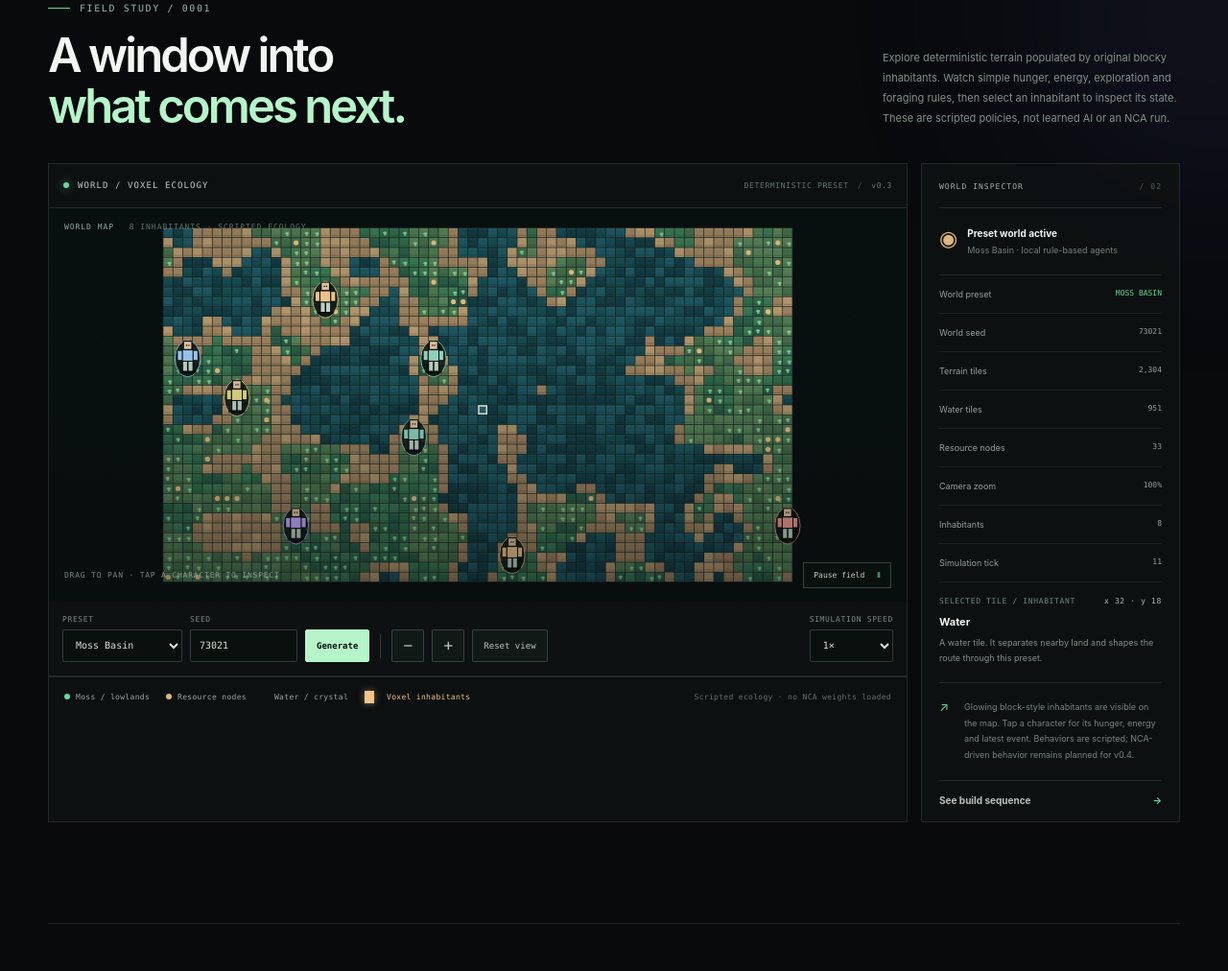
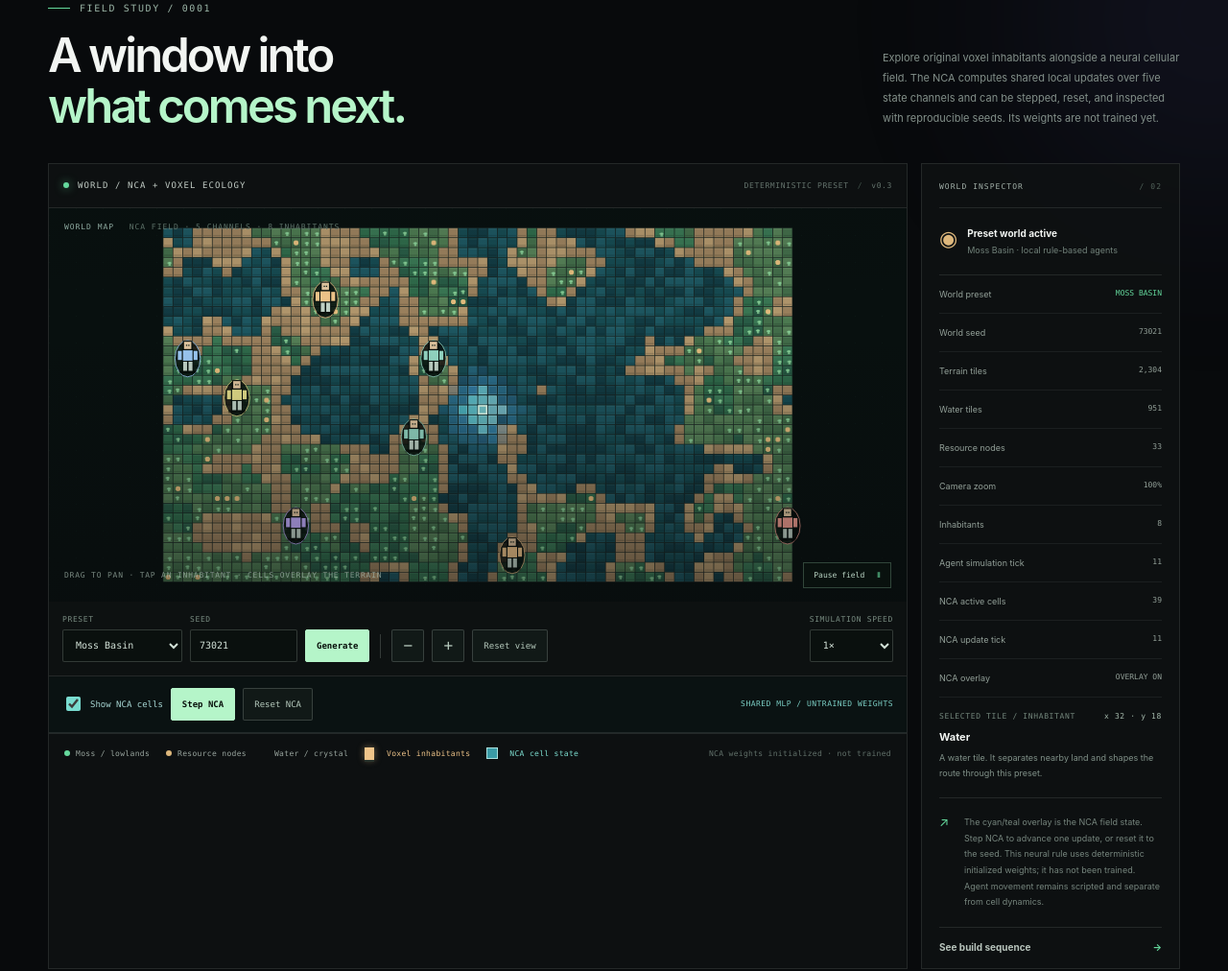
Before and after one commit to sohan-a11y/DOTS-Living-World, a website with bundled scripts: page index.html in a window 1280 px wide. Shown: the part 760-1772 px from the top of the page at 96% size. Built offline with nearby package versions, Linux system fonts and the light colour scheme.

Commit message:
feat(v0.4): implement local neural cellular automata runtime

```diff
--- a/index.html
+++ b/index.html
@@ -31,7 +31,7 @@
         <a href="#roadmap">Roadmap</a>
         <a href="https://github.com/sohan-a11y/DOTS-Living-World" target="_blank" rel="noreferrer">Source <span aria-hidden="true">↗</span></a>
       </nav>
-      <div class="release-pill"><span class="status-dot"></span> VOXEL ECOLOGY / v0.3</div>
+      <div class="release-pill"><span class="status-dot"></span> NCA CORE / v0.4</div>
     </header>
 
     <main id="top">
@@ -44,7 +44,7 @@
             <a class="button button-primary" href="#field">Explore the field <span aria-hidden="true">↘</span></a>
             <a class="text-link" href="#architecture">Understand the system <span aria-hidden="true">→</span></a>
           </div>
-          <div class="hero-note"><span class="note-icon">✳</span><span>v0.3 adds original voxel inhabitants and inspectable rule-based ecology. A learned NCA runtime remains planned for v0.4.</span></div>
+          <div class="hero-note"><span class="note-icon">✳</span><span>v0.4 adds an actual shared neural cellular update rule over a local field. Its deterministic weights are initialized, not trained; experiments are replayable.</span></div>
         </div>
         <div class="hero-side" aria-label="Project status">
           <div class="side-label">SYSTEM NOTES <span>001—003</span></div>
@@ -67,19 +67,19 @@
       <section class="field-section content-width" id="field">
         <div class="section-heading">
           <div><div class="eyebrow"><span class="eyebrow-line"></span> FIELD STUDY / 0001</div><h2>A window into<br /><em>what comes next.</em></h2></div>
-          <div class="section-aside">Explore deterministic terrain populated by original blocky inhabitants. Watch simple hunger, energy, exploration and foraging rules, then select an inhabitant to inspect its state. These are scripted policies, not learned AI or an NCA run.</div>
+          <div class="section-aside">Explore original voxel inhabitants alongside a neural cellular field. The NCA computes shared local updates over five state channels and can be stepped, reset, and inspected with reproducible seeds. Its weights are not trained yet.</div>
         </div>
         <div class="field-layout">
           <article class="field-frame">
             <div class="frame-topbar">
-              <div class="frame-title"><span class="live-dot"></span><span>WORLD / VOXEL ECOLOGY</span></div>
+              <div class="frame-title"><span class="live-dot"></span><span>WORLD / NCA + VOXEL ECOLOGY</span></div>
               <div class="frame-meta"><span>DETERMINISTIC PRESET</span><span class="meta-separator">/</span><span>v0.3</span></div>
             </div>
             <div class="canvas-wrap">
               <canvas id="world-field" aria-label="Interactive world map with deterministic terrain and original voxel inhabitants. Drag to pan, zoom with controls, and select a tile or inhabitant to inspect it." role="img" tabindex="0"></canvas>
-              <div class="canvas-top-label">WORLD MAP <span>8 INHABITANTS · SCRIPTED ECOLOGY</span></div>
+              <div class="canvas-top-label">WORLD MAP <span>NCA FIELD · 5 CHANNELS · 8 INHABITANTS</span></div>
               <div class="canvas-bottom">
-                <span>DRAG TO PAN · TAP A CHARACTER TO INSPECT</span>
+                <span>DRAG TO PAN · TAP AN INHABITANT · CELLS OVERLAY THE TERRAIN</span>
                 <button class="preview-toggle" id="preview-toggle" type="button" aria-pressed="false">Pause field <span aria-hidden="true">Ⅱ</span></button>
               </div>
             </div>
@@ -106,12 +106,19 @@
                 </select>
               </label>
             </div>
+            <div class="nca-controls" aria-label="Neural cellular automata controls">
+              <label class="nca-overlay-control"><input id="nca-overlay" type="checkbox" checked /> <span>Show NCA cells</span></label>
+              <button class="control-button control-primary" id="nca-step" type="button">Step NCA</button>
+              <button class="control-button" id="nca-reset" type="button">Reset NCA</button>
+              <span class="nca-model-note">SHARED MLP / UNTRAINED WEIGHTS</span>
+            </div>
             <div class="frame-footer">
               <span><i class="legend legend-mint"></i> Moss / lowlands</span>
               <span><i class="legend legend-amber"></i> Resource nodes</span>
               <span><i class="legend legend-cyan"></i> Water / crystal</span>
               <span class="inhabitant-legend">Voxel inhabitants</span>
-              <span class="disclaimer">Scripted ecology · no NCA weights loaded</span>
+              <span class="nca-legend">NCA cell state</span>
+              <span class="disclaimer">NCA weights initialized · not trained</span>
             </div>
           </article>
 
@@ -125,13 +132,16 @@
             <div class="inspector-row"><span>Resource nodes</span><span id="metric-resources">—</span></div>
             <div class="inspector-row"><span>Camera zoom</span><span id="metric-zoom">100%</span></div>
             <div class="inspector-row"><span>Inhabitants</span><span id="metric-inhabitants">8</span></div>
-            <div class="inspector-row"><span>Simulation tick</span><span id="metric-tick">0</span></div>
+            <div class="inspector-row"><span>Agent simulation tick</span><span id="metric-tick">0</span></div>
+            <div class="inspector-row"><span>NCA active cells</span><span id="metric-nca-cells">13</span></div>
+            <div class="inspector-row"><span>NCA update tick</span><span id="metric-nca-tick">0</span></div>
+            <div class="inspector-row"><span>NCA overlay</span><span id="metric-nca-status">OVERLAY ON</span></div>
             <div class="tile-inspector" aria-live="polite">
               <div class="tile-inspector-head"><span>SELECTED TILE / INHABITANT</span><span id="tile-coordinate">x 32 · y 18</span></div>
               <strong id="tile-name">Select a tile</strong>
               <p id="tile-description">Tap a glowing block-style character to inspect its needs and behavior, or tap an empty tile to inspect terrain.</p>
             </div>
-            <div class="inspector-callout"><span class="callout-mark">↗</span><p>Glowing block-style inhabitants are visible on the map. Tap a character for its hunger, energy and latest event. Behaviors are scripted; NCA-driven behavior remains planned for v0.4.</p></div>
+            <div class="inspector-callout"><span class="callout-mark">↗</span><p>The cyan/teal overlay is the NCA field state. Step NCA to advance one update, or reset it to the seed. This neural rule uses deterministic initialized weights; it has not been trained. Agent movement remains scripted and separate from cell dynamics.</p></div>
             <a href="#roadmap" class="inspector-link">See build sequence <span>→</span></a>
           </aside>
         </div>
@@ -178,8 +188,8 @@
         <div class="roadmap-list">
           <div class="roadmap-item"><span class="roadmap-version">v0.1</span><div><strong>Web foundation</strong><small>Responsive shell · project isolation · checks</small></div><span class="roadmap-status">DONE</span></div>
           <div class="roadmap-item"><span class="roadmap-version">v0.2</span><div><strong>Interactive world viewer</strong><small>Camera · field controls · deterministic presets</small></div><span class="roadmap-status">DONE</span></div>
-          <div class="roadmap-item active"><span class="roadmap-version">v0.3</span><div><strong>Voxel inhabitants</strong><small>Original characters · basic needs · rule-based ecology</small></div><span class="roadmap-status">CURRENT</span></div>
-          <div class="roadmap-item"><span class="roadmap-version">v0.4</span><div><strong>NCA simulation core</strong><small>Learned local dynamics · replayable experiments</small></div><span class="roadmap-status">PLANNED</span></div>
+          <div class="roadmap-item"><span class="roadmap-version">v0.3</span><div><strong>Voxel inhabitants</strong><small>Original characters · basic needs · rule-based ecology</small></div><span class="roadmap-status">DONE</span></div>
+          <div class="roadmap-item active"><span class="roadmap-version">v0.4</span><div><strong>NCA simulation core</strong><small>Shared neural rule · local state channels · replayable runs</small></div><span class="roadmap-status">CURRENT</span></div>
           <div class="roadmap-item"><span class="roadmap-version">v0.5–0.8</span><div><strong>Intelligence, learning, and public beta</strong><small>LLM · DOTS · sharing · safety · scale</small></div><span class="roadmap-status">PLANNED</span></div>
           <div class="roadmap-item final-milestone"><span class="roadmap-version">v1.0</span><div><strong>Production release</strong><small>Measured capacity · security review · rollback</small></div><span class="roadmap-status">TARGET</span></div>
         </div>
@@ -187,17 +197,17 @@
 
       <section class="closing-section content-width">
         <div class="closing-orbit" aria-hidden="true"><span></span><span></span><span></span><span></span><span></span></div>
-        <div class="eyebrow"><span class="eyebrow-line"></span> THE WORLD NOW HAS INHABITANTS</div>
+        <div class="eyebrow"><span class="eyebrow-line"></span> LOCAL NEURAL RULES ARE RUNNING</div>
         <h2>Explore the world.<br /><em>Find the details.</em></h2>
-        <p>Watch scripted inhabitants explore, seek food and recover energy. Real learned cellular dynamics and language-driven world creation remain future milestones.</p>
+        <p>Run the NCA field one step at a time or alongside the inhabitants. Training, language-driven world authoring and DOTS integration remain future milestones.</p>
         <a class="button button-primary" href="https://github.com/sohan-a11y/DOTS-Living-World" target="_blank" rel="noreferrer">Follow the project on GitHub <span aria-hidden="true">↗</span></a>
       </section>
     </main>
 
     <footer class="site-footer content-width">
       <a class="footer-brand" href="#top">DOTS / LIVING WORLDS</a>
-      <span>v0.3 VOXEL ECOLOGY</span>
-      <span>RULE-BASED AGENTS · NCA CORE PLANNED FOR v0.4</span>
+      <span>v0.4 NCA CORE</span>
+      <span>SHARED NEURAL RULE · INITIALIZED WEIGHTS, NOT TRAINED</span>
     </footer>
     <script type="module" src="/src/main.js"></script>
   </body>
--- a/package.json
+++ b/package.json
@@ -1,13 +1,13 @@
 {
   "name": "dots-living-world",
-  "version": "0.3.0",
+  "version": "0.4.0",
   "private": true,
   "description": "A web-native artificial-world experience powered by NCA, LLMs, and DOTS continual learning.",
   "type": "module",
   "scripts": {
     "dev": "node scripts/serve.mjs",
     "test": "node --test",
-    "check": "node --check src/main.js && node --check src/field.js && node --check src/world.js && node --check src/agents.js && npm test"
+    "check": "node --check src/main.js && node --check src/field.js && node --check src/world.js && node --check src/agents.js && node --check src/nca.js && npm test"
   },
   "engines": {
     "node": ">=20"
--- a/src/main.js
+++ b/src/main.js
@@ -1,5 +1,6 @@
 import { createWorld, getTile, terrainDescription } from "./world.js";
 import { createAgents, stepAgents } from "./agents.js";
+import { createNcaField, stepNca, countActiveCells } from "./nca.js";
 
 const $ = (id) => document.getElementById(id);
 const canvas = $("world-field");
@@ -8,17 +9,23 @@ const playButton = $("preview-toggle");
 const presetInput = $("world-preset");
 const seedInput = $("world-seed");
 const speedInput = $("world-speed");
+const ncaOverlayInput = $("nca-overlay");
+const ncaResetButton = $("nca-reset");
+const ncaStepButton = $("nca-step");
 const metrics = {
   preset: $("metric-preset"), seed: $("metric-seed"), tiles: $("metric-tiles"),
   water: $("metric-water"), resources: $("metric-resources"), zoom: $("metric-zoom"),
   title: $("world-state-title"), subtitle: $("world-state-subtitle"),
   coordinate: $("tile-coordinate"), tileName: $("tile-name"), tileDescription: $("tile-description"),
-  inhabitants: $("metric-inhabitants"), tick: $("metric-tick")
+  inhabitants: $("metric-inhabitants"), tick: $("metric-tick"),
+  ncaCells: $("metric-nca-cells"), ncaTick: $("metric-nca-tick"), ncaStatus: $("metric-nca-status")
 };
 
 if (canvas && ctx && playButton && presetInput && seedInput && speedInput) {
   let world = createWorld();
   let agents = createAgents(world);
+  let ncaField = createNcaField({ width: world.width, height: world.height, seed: world.seed });
+  let ncaOverlayVisible = ncaOverlayInput ? ncaOverlayInput.checked : true;
   let simulationTick = 0;
   let simulationAccumulator = 0;
   let selectedAgentId = null;
@@ -59,6 +66,9 @@ if (canvas && ctx && playButton && presetInput && seedInput && speedInput) {
     metrics.zoom.textContent = Math.round(camera.zoom * 100) + "%";
     metrics.inhabitants.textContent = String(agents.length);
     metrics.tick.textContent = simulationTick.toLocaleString();
+    metrics.ncaCells.textContent = countActiveCells(ncaField).toLocaleString();
+    metrics.ncaTick.textContent = ncaField.tick.toLocaleString();
+    metrics.ncaStatus.textContent = ncaOverlayVisible ? "OVERLAY ON" : "OVERLAY OFF";
     const selectedAgent = agents.find(agent => agent.id === selectedAgentId);
     if (selectedAgent) {
       metrics.title.textContent = "Inhabitant selected";
@@ -125,6 +135,23 @@ if (canvas && ctx && playButton && presetInput && seedInput && speedInput) {
         ctx.fillStyle = colors.resource;
         ctx.fillRect(cx - r, cy - r * 1.5, r * 2, r * 3);
         ctx.fillRect(cx - r * 1.5, cy - r, r * 3, r * 2);
+      }
+    }
+    if (ncaOverlayVisible) {
+      for (let y = 0; y < ncaField.height; y++) {
+        for (let x = 0; x < ncaField.width; x++) {
+          const index = (y * ncaField.width + x) * ncaField.channels;
+          const alive = ncaField.state[index];
+          if (alive < 0.025) continue;
+          const pigment = ncaField.state[index + 1], nutrient = ncaField.state[index + 2], signal = ncaField.state[index + 3];
+          const px = left + x * scale, py = top + y * scale;
+          if (px + scale < 0 || py + scale < 0 || px > rect.width || py > rect.height) continue;
+          const red = Math.round(64 + pigment * 94), green = Math.round(143 + signal * 95), blue = Math.round(171 + nutrient * 78);
+          const alpha = Math.min(0.84, 0.18 + alive * 0.54 + signal * 0.12);
+          ctx.fillStyle = `rgba(${red},${green},${blue},${alpha})`;
+          ctx.fillRect(px + 0.6, py + 0.6, Math.max(0.8, scale - 1.2), Math.max(0.8, scale - 1.2));
+          if (scale >= 7) { ctx.strokeStyle = `rgba(220,255,251,${Math.min(0.75, alive * 0.4)})`; ctx.lineWidth = 0.5; ctx.strokeRect(px + 1, py + 1, Math.max(0, scale - 2), Math.max(0, scale - 2)); }
+        }
       }
     }
     if (scale > 5) {
@@ -218,6 +245,7 @@ if (canvas && ctx && playButton && presetInput && seedInput && speedInput) {
     while (simulationAccumulator >= 420) {
       simulationAccumulator -= 420;
       agents = stepAgents(world, agents);
+      ncaField = stepNca(ncaField, { updateRate: 0.55 });
       simulationTick += 1;
       stepped = true;
     }
@@ -256,6 +284,8 @@ if (canvas && ctx && playButton && presetInput && seedInput && speedInput) {
     seedInput.setCustomValidity("");
     world = createWorld({ seed, presetId: presetInput.value });
     agents = createAgents(world);
+    ncaField = createNcaField({ width: world.width, height: world.height, seed: world.seed });
+    ncaOverlayVisible = ncaOverlayInput ? ncaOverlayInput.checked : true;
     simulationTick = 0;
     simulationAccumulator = 0;
     selectedAgentId = null;
@@ -308,6 +338,9 @@ if (canvas && ctx && playButton && presetInput && seedInput && speedInput) {
   $("zoom-out").addEventListener("click", () => zoomCenter(1 / 1.2));
   $("reset-view").addEventListener("click", () => { camera = { x: 0, y: 0, zoom: 1 }; updateInspector(); requestDraw(); });
   speedInput.addEventListener("change", requestDraw);
+  if (ncaOverlayInput) ncaOverlayInput.addEventListener("change", () => { ncaOverlayVisible = ncaOverlayInput.checked; updateInspector(); requestDraw(); });
+  if (ncaResetButton) ncaResetButton.addEventListener("click", () => { ncaField = createNcaField({ width: world.width, height: world.height, seed: world.seed }); updateInspector(); requestDraw(); });
+  if (ncaStepButton) ncaStepButton.addEventListener("click", () => { ncaField = stepNca(ncaField, { updateRate: 1 }); updateInspector(); requestDraw(); });
   canvas.addEventListener("pointerdown", event => {
     if (event.button !== 0) return;
     canvas.setPointerCapture(event.pointerId);
--- /dev/null
+++ b/src/nca.js
@@ -0,0 +1,56 @@
+export const NCA_CHANNELS = Object.freeze(["alive", "pigment", "nutrient", "signal", "age"]);
+const CHANNELS=NCA_CHANNELS.length, INPUT_FEATURES=CHANNELS*3, HIDDEN=12;
+const UPDATE_SCALES=Object.freeze([0.15,0.075,0.045,0.09,0.035]);
+function randomGenerator(seed){let state=seed>>>0;return()=>{state=(state+0x6d2b79f5)>>>0;let value=state;value=Math.imul(value^(value>>>15),value|1);value^=value+Math.imul(value^(value>>>7),value|61);return((value^(value>>>14))>>>0)/4294967296;};}
+function clamp(v){return Math.max(0,Math.min(1,v));}
+function validSeed(seed){return Number.isSafeInteger(seed)&&seed>=1&&seed<=4294967295;}
+function makeWeights(seed){
+ const random=randomGenerator(seed^0xB5297A4D);
+ const input=new Float32Array(HIDDEN*INPUT_FEATURES),inputBias=new Float32Array(HIDDEN),output=new Float32Array(CHANNELS*HIDDEN),outputBias=new Float32Array(CHANNELS);
+ for(let i=0;i<input.length;i++)input[i]=(random()-.5)*.24;
+ for(let i=0;i<inputBias.length;i++)inputBias[i]=(random()-.5)*.05;
+ for(let i=0;i<output.length;i++)output[i]=(random()-.5)*.24;
+ for(let i=0;i<outputBias.length;i++)outputBias[i]=(random()-.5)*.04;
+ const set=(neuron,feature,weight)=>{input[neuron*INPUT_FEATURES+feature]=weight;};
+ for(let neuron=0;neuron<6;neuron++){input.fill(0,neuron*INPUT_FEATURES,(neuron+1)*INPUT_FEATURES);inputBias[neuron]=0;}
+ set(0,1,3);inputBias[0]=-.35; set(1,0,2);inputBias[1]=-.5; set(2,2,3); set(3,2,-3); set(4,10,2);inputBias[4]=-.2; set(5,7,2);inputBias[5]=-.3;
+ output.fill(0,0,HIDDEN);
+ output[0]=.85;output[1]=-.24;output[2]=.25;output[3]=-.05;output[4]=.12;output[5]=.06;outputBias[0]=-.02;
+ return{input,inputBias,output,outputBias};
+}
+function cellNoise(seed,tick,index){let v=(seed^Math.imul(tick+1,0x9e3779b1)^Math.imul(index+1,0x85ebca77))>>>0;v^=v>>>16;v=Math.imul(v,0x7feb352d);v^=v>>>15;v=Math.imul(v,0x846ca68b);v^=v>>>16;return(v>>>0)/4294967296;}
+export function createNcaField({width=64,height=36,seed=73021,seedRadius=2}={}){
+ if(!Number.isInteger(width)||!Number.isInteger(height)||width<8||height<8||width*height>16384)throw new RangeError("NCA dimensions must be at least 8×8 and no more than 16,384 cells.");
+ if(!validSeed(seed))throw new RangeError("NCA seed must be an integer from 1 to 4294967295.");
+ if(!Number.isInteger(seedRadius)||seedRadius<1||seedRadius>6)throw new RangeError("Seed radius must be an integer from 1 to 6.");
+ const state=new Float32Array(width*height*CHANNELS),random=randomGenerator(seed^0x68bc21eb),cx=Math.floor(width/2),cy=Math.floor(height/2);
+ for(let i=0;i<width*height;i++){state[i*CHANNELS+2]=.42+random()*.12;state[i*CHANNELS+3]=random()*.025;}
+ for(let y=Math.max(0,cy-seedRadius);y<=Math.min(height-1,cy+seedRadius);y++)for(let x=Math.max(0,cx-seedRadius);x<=Math.min(width-1,cx+seedRadius);x++){
+  const dx=x-cx,dy=y-cy;if(dx*dx+dy*dy>seedRadius*seedRadius)continue;const b=(y*width+x)*CHANNELS;
+  state[b]=1;state[b+1]=clamp(.35+(dx+seedRadius)/(seedRadius*4));state[b+2]=.68;state[b+3]=.72;state[b+4]=.05;
+ }
+ return{width,height,seed:seed>>>0,tick:0,channels:CHANNELS,channelNames:NCA_CHANNELS,state,weights:makeWeights(seed)};
+}
+export function stepNca(field,{updateRate=.5}={}){
+ if(!field||!Number.isInteger(field.width)||!Number.isInteger(field.height)||!(field.state instanceof Float32Array)||field.state.length!==field.width*field.height*CHANNELS||!field.weights)throw new TypeError("stepNca requires a field created by createNcaField.");
+ if(typeof updateRate!=="number"||!Number.isFinite(updateRate)||updateRate<=0||updateRate>1)throw new RangeError("NCA updateRate must be greater than 0 and at most 1.");
+ const{width,height,state,weights}=field,next=new Float32Array(state.length),features=new Float32Array(INPUT_FEATURES),hidden=new Float32Array(HIDDEN),outputs=new Float32Array(CHANNELS),nextTick=field.tick+1;
+ for(let y=0;y<height;y++)for(let x=0;x<width;x++){
+  const index=y*width+x,b=index*CHANNELS;next.set(state.subarray(b,b+CHANNELS),b);
+  if(cellNoise(field.seed,nextTick,index)>=updateRate)continue;
+  for(let ch=0;ch<CHANNELS;ch++){
+   const center=state[b+ch];let sum=0,count=0;
+   for(let dy=-1;dy<=1;dy++)for(let dx=-1;dx<=1;dx++){if(dx===0&&dy===0)continue;const nx=x+dx,ny=y+dy;if(nx<0||ny<0||nx>=width||ny>=height)continue;sum+=state[(ny*width+nx)*CHANNELS+ch];count++;}
+   const mean=count?sum/count:0;features[ch*3]=center;features[ch*3+1]=mean;features[ch*3+2]=mean-center;
+  }
+  for(let neuron=0;neuron<HIDDEN;neuron++){let total=weights.inputBias[neuron],offset=neuron*INPUT_FEATURES;for(let j=0;j<INPUT_FEATURES;j++)total+=weights.input[offset+j]*features[j];hidden[neuron]=Math.tanh(total);}
+  for(let ch=0;ch<CHANNELS;ch++){let total=weights.outputBias[ch],offset=ch*HIDDEN;for(let j=0;j<HIDDEN;j++)total+=weights.output[offset+j]*hidden[j];outputs[ch]=Math.tanh(total);}
+  for(let ch=0;ch<CHANNELS;ch++)next[b+ch]=clamp(state[b+ch]+outputs[ch]*UPDATE_SCALES[ch]);
+  if(next[b]<.015&&features[1]<.025)next[b]=0;
+ }
+ return{...field,state:next,tick:nextTick};
+}
+export function countActiveCells(field,threshold=.12){
+ if(!field||!(field.state instanceof Float32Array)||!Number.isFinite(threshold)||threshold<0||threshold>1)throw new RangeError("countActiveCells requires an NCA field and a threshold from 0 to 1.");
+ let count=0;for(let i=0;i<field.width*field.height;i++)if(field.state[i*CHANNELS]>=threshold)count++;return count;
+}
--- a/styles.css
+++ b/styles.css
@@ -250,3 +250,12 @@ h2 { margin: 18px 0 0; font-size: clamp(34px, 4vw, 49px); line-height: 1.08; let
 /* v0.3 original voxel inhabitants and inspector state */
 .inhabitant-legend { color: #f0c58a; font: 8px var(--mono); letter-spacing: .04em; white-space: nowrap; }
 .inhabitant-legend::before { content: ""; display: inline-block; width: 10px; height: 13px; margin-right: 7px; background: #f0c58a; box-shadow: 0 2px 0 #27322b, 0 0 7px rgba(240,197,138,.5); vertical-align: -2px; }
+
+/* v0.4 NCA field controls */
+.nca-controls { display:flex; flex-wrap:wrap; align-items:center; gap:8px; padding:12px 14px; border-bottom:1px solid var(--line); background:rgba(11,18,18,.96); }
+.nca-overlay-control { display:flex; align-items:center; gap:7px; min-height:34px; color:#a9d8d5; font:9px var(--mono); cursor:pointer; }
+.nca-overlay-control input { accent-color:#79dcd0; width:15px; height:15px; }
+.nca-model-note { margin-left:auto; color:#7ccfc5; font:8px var(--mono); letter-spacing:.06em; }
+.nca-legend { color:#7edfd1; font:8px var(--mono); white-space:nowrap; }
+.nca-legend::before { content:""; display:inline-block; width:10px; height:10px; margin-right:6px; background:rgba(72,190,204,.8); border:1px solid rgba(216,255,247,.7); vertical-align:-1px; }
+@media(max-width:790px) { .nca-controls { gap:7px; padding:10px 12px; } .nca-model-note { margin-left:0; width:100%; } }
```
Also changed, not shown: docs/ARCHITECTURE_AND_HOSTING.md (+1 -1 lines), docs/PRODUCTION_ROADMAP.md (+8 -7 lines), docs/RELEASES/v0.4.md (added, +21 -0 lines), tests/nca.test.mjs (added, +23 -0 lines), .github/workflows/ci.yml, README.md.
